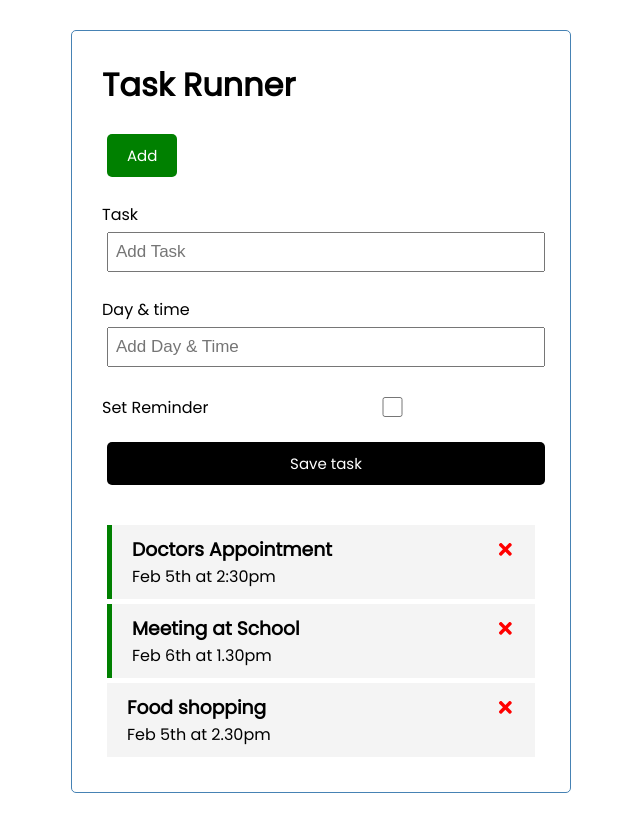
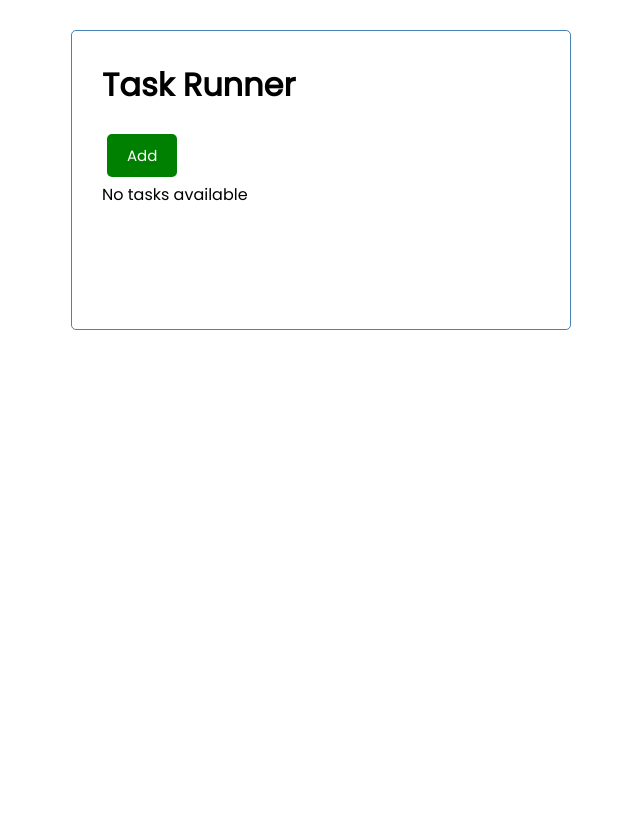
Before and after one commit to YaffetK/Task_application, a React (Create React App) app: page / in a window 1280 px wide. Shown: the whole page, without its empty margins (319-959 px from the left). After the commit the page ends 800 px from the top, so only its background shows below. Built offline with nearby package versions, Linux system fonts and the light colour scheme; data requests are answered from the project's data file.

Commit message:
add json.db

```diff
--- a/package.json
+++ b/package.json
@@ -6,6 +6,7 @@
     "@testing-library/jest-dom": "^5.16.5",
     "@testing-library/react": "^13.3.0",
     "@testing-library/user-event": "^13.5.0",
+    "json-server": "^0.17.0",
     "react": "^18.2.0",
     "react-dom": "^18.2.0",
     "react-icons": "^4.4.0",
@@ -16,7 +17,8 @@
     "start": "react-scripts start",
     "build": "react-scripts build",
     "test": "react-scripts test",
-    "eject": "react-scripts eject"
+    "eject": "react-scripts eject",
+    "server": "json-server --watch db.json --port 5000"
   },
   "eslintConfig": {
     "extends": [
--- a/src/App.js
+++ b/src/App.js
@@ -1,37 +1,31 @@
 import Header from './components/Header';
 import Tasks from './components/Tasks';
-import { useState } from 'react';
+import { useState, useEffect } from 'react';
 import AddTask from './components/AddTask';
 
 function App() {
 
+ const [showAddTask, setShowTask] = useState(false)
 
 
-  const [tasks,setTasks]= useState([
-    {id:1,
-      text:'Doctors Appointment',
-      day: 'Feb 5th at 2:30pm',
-      reminder: true,
-  },
-  {
-    id:2,
-    text: 'Meeting at School',
-    day: 'Feb 6th at 1.30pm',
-    reminder:true,
-  },
-  {
-    id:3,
-    text:'Food shopping',
-    day: 'Feb 5th at 2.30pm',
-    reminder:false,
-  },
-])
+
+  const [tasks,setTasks]= useState([])
+
+  useEffect(() => {
+    const fetchTaks = async () => {
+      const res = await fetch('http://localhost:5000/tasks')
+      const data = await res.json()
+
+      return data
+    }
+    fetchTaks()
+  }, [] )
 
     // Add Task
 const addTask = (task) => {
     const id= Math.floor(Math.random() * 10000) + 1
     const newTask = {id, ...task}
-    setTasks(...tasks, newTask)
+    setTasks([...tasks, newTask])
 
 }
 
@@ -51,8 +45,11 @@ const addTask = (task) => {
 
   return (
   <div className='container'>
-   <Header title={'Task Runner'}/>
-   <AddTask onAdd={addTask}/>
+   <Header title={'Task Runner'} onAdd= {() => setShowTask(!showAddTask)}
+   showAdd= {showAddTask}/>
+
+    {/* // om 'showAddTask' är true då visas komponenten */}
+   {showAddTask && <AddTask onAdd={addTask}/>}
    {tasks.length>0? (<Tasks tasks={tasks} onDelete={deleteTask} onToggle={toggleReminder }/>)
    :('No tasks available')}
 
--- a/src/components/Header.js
+++ b/src/components/Header.js
@@ -1,7 +1,7 @@
 import React from 'react'
 import Button from './Button'
 
-const Header = ({title}) => {
+const Header = ({ title, onAdd, showAdd}) => {
 
 
   return (
@@ -9,7 +9,8 @@ const Header = ({title}) => {
 
 
     <h1 className='header'>{title}</h1>
-    <Button color={'green'} text='Add'/>
+    <Button color={showAdd ? 'red' : 'green'} text={showAdd ? 'Close' : 'Add'}
+    onClick={onAdd}/>
     </header>
   )
 }
```
Also changed, not shown: 1 other file (tests, documents, lock files or other folders).
